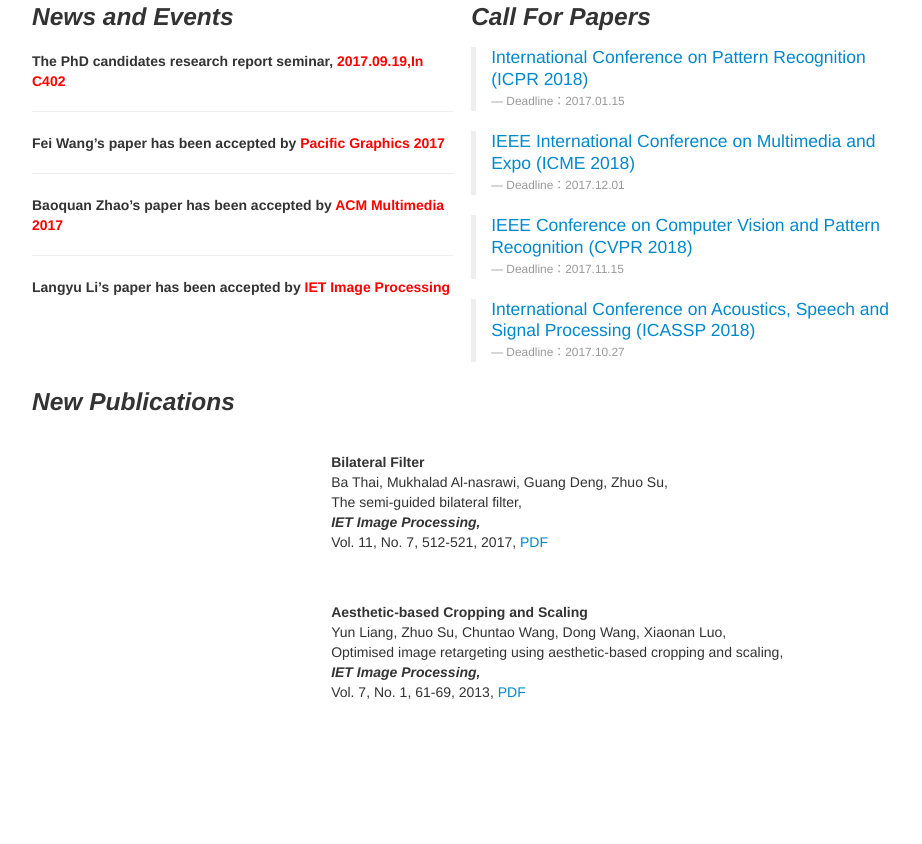
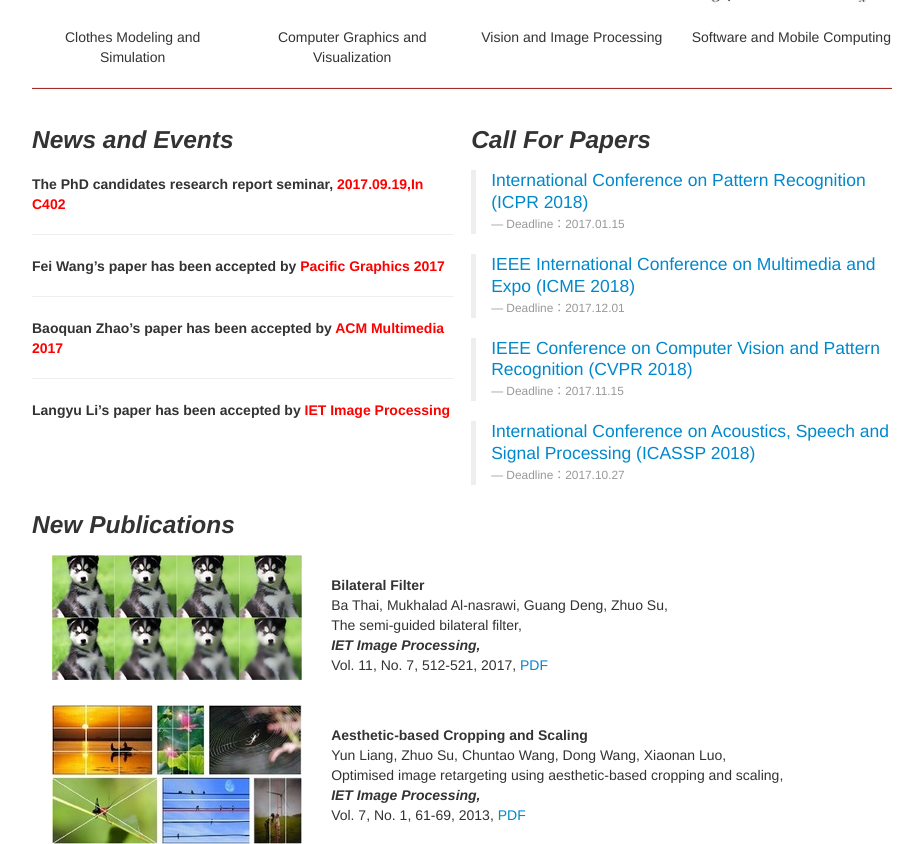
Before and after one commit to sysu-nercdl/sysu-nercdl.github.io, a plain HTML site: page index.html in a window 1280 px wide. Shown: the part 832-1676 px from the top of the page, without its empty margins (178-1100 px from the left). Before the commit the page ends 1544 px from the top, so only its background shows below. Drawn offline with Linux system fonts and the light colour scheme.

Commit message:
Initial commit

```diff
--- a/index.html
+++ b/index.html
@@ -23,7 +23,7 @@ body { margin:0 auto;width:900px;   }
 <div class="container-fluid">
 	<div class="row-fluid">
 		<div class="span12">
-	<img src="BGP.jpg" alt=""/>
+	<img src="img/BGP.jpg" alt=""/>
 <div class="container-fluid">
   <div class="row-fluid">
 		<div class="span12">
@@ -202,7 +202,7 @@ body { margin:0 auto;width:900px;   }
 			<div class="row-fluid">
 
 				<div class="span4">
-			    <img src="2017Bilateral Filter.png" alt=""/> </div>
+			    <img src="img/2017Bilateral Filter.jpg" alt=""/> </div>
 				<div class="span8">
 				  <p><br>
 				    <strong>Bilateral Filter</strong><br>
@@ -222,7 +222,7 @@ body { margin:0 auto;width:900px;   }
 			<div class="row-fluid">
 
 				<div class="span4">
-			      <img src="image005.png" alt=""/> </div>
+			      <img src="img/image005.jpg" alt=""/> </div>
 				<div class="span8">
 				<p><br>
 					<strong>Aesthetic-based Cropping and Scaling</strong><br>
```
Also changed, not shown: publication.html (+1 -1 lines), teaching.html (+1 -1 lines), img/chen/ReadMe.txt (deleted).
